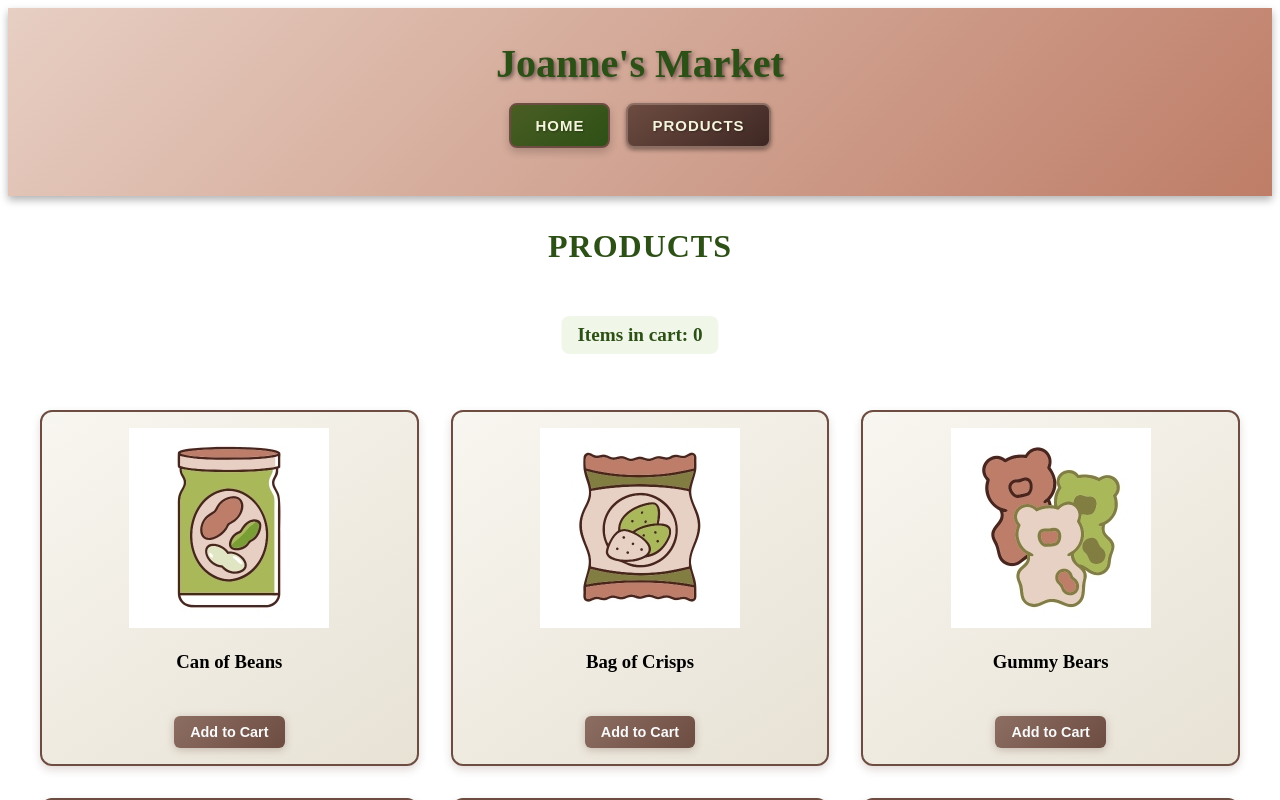
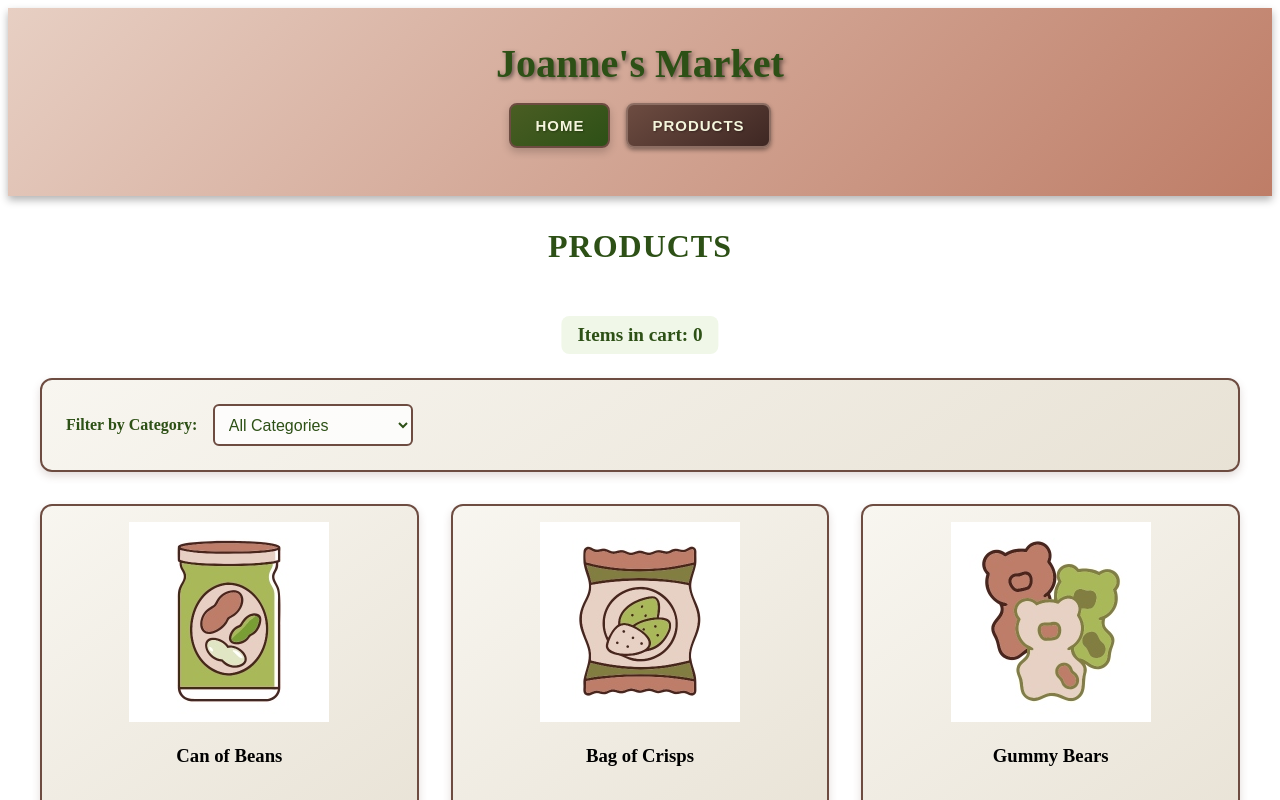
Before and after one commit to joanne-hoar/practice-session, an Angular app: page /products in a window 1280 px wide. Shown: the top 800 px of the page. Built offline with nearby package versions, Linux system fonts and the light colour scheme.

Commit message:
added a form to filter by category

```diff
--- a/src/app/product-list/product-list.html
+++ b/src/app/product-list/product-list.html
@@ -1,8 +1,11 @@
+<!-- Search form component with reactive category filter -->
+<app-search-form (categoryChange)="onCategoryChange($event)"></app-search-form>
 
 <div class="products-grid">
-        @for (aProduct of allProducts; track aProduct.id) {
+  <!-- Loop through filtered products using modern @for syntax -->
+  @for (aProduct of filteredProducts(); track aProduct.id) {
     <div class="product-card">
-             <!-- initialize a Product and connect event listener -->
+       <!-- Pass product data and listen for add to cart event -->
        <app-product-card [product]="aProduct" (addToCartEvent)="receiveAddToCart($event)"></app-product-card>
     </div>
   }
--- a/src/app/product-list/product-list.ts
+++ b/src/app/product-list/product-list.ts
@@ -1,12 +1,13 @@
-import { Component, inject } from '@angular/core';
+import { Component, inject, signal, computed } from '@angular/core';
 import { ProductCard } from '../product-card/product-card';
 import { Product } from '../product';
 import { CartService } from '../services/cart-service';
 import { ProductService } from '../services/product-service';
+import { SearchForm } from '../search-form/search-form';
 
 @Component({
   selector: 'app-product-list',
-  imports: [ProductCard],
+  imports: [ProductCard, SearchForm],
   templateUrl: './product-list.html',
   styleUrl: './product-list.css',
 })
@@ -14,11 +15,25 @@ export class ProductList {
   cartService = inject(CartService);
   productService = inject(ProductService);
 
-  allProducts = this.productService.getAllProducts();
+  // Signal to track selected category
+  selectedCategory = signal('');
 
-  // This method is triggered when the child emits the event (see html template)
+  // Computed signal - automatically recalculates when selectedCategory changes
+  filteredProducts = computed(() => {
+    const category = this.selectedCategory();
+    return category
+      ? this.productService.getProductsByCategory(category)
+      : this.productService.getAllProducts();
+  });
+
+  // Called when search form emits category change
+  onCategoryChange(category: string) {
+    this.selectedCategory.set(category);
+  }
+
+  // This method is triggered when the child emits the add to cart event
   receiveAddToCart(id: number) {
-    const product = this.allProducts.find(p => p.id === id);
+    const product = this.filteredProducts().find(p => p.id === id);
     if (product) {
       this.cartService.addToCart(product);
     }
--- /dev/null
+++ b/src/app/search-form/search-form.css
@@ -0,0 +1,34 @@
+.search-form {
+  background: linear-gradient(145deg, #f8f6f0 0%, #e8e2d5 100%);
+  padding: 1.5rem;
+  border-radius: 12px;
+  margin-bottom: 2rem;
+  border: 2px solid #6d4c41;
+  box-shadow: 0 4px 8px rgba(109, 76, 65, 0.2);
+  display: flex;
+  align-items: center;
+  gap: 1rem;
+}
+
+label {
+  font-weight: 700;
+  color: #2d5016;
+  font-size: 1rem;
+}
+
+select {
+  padding: 0.6rem;
+  border: 2px solid #6d4c41;
+  border-radius: 6px;
+  font-size: 1rem;
+  background: rgba(255, 255, 255, 0.8);
+  color: #2d5016;
+  cursor: pointer;
+  min-width: 200px;
+}
+
+select:focus {
+  outline: none;
+  border-color: #4a5d23;
+  box-shadow: 0 2px 6px rgba(74, 93, 35, 0.2);
+}
--- /dev/null
+++ b/src/app/search-form/search-form.html
@@ -0,0 +1,10 @@
+<div class="search-form">
+  <label for="category">Filter by Category:</label>
+  <!-- Reactive form control binding using [formControl] directive -->
+  <select id="category" [formControl]="categoryControl">
+    <option value="">All Categories</option>
+    <option value="grocery">Grocery</option>
+    <option value="clothing">Clothing</option>
+    <option value="stationary">Stationary</option>
+  </select>
+</div>
--- /dev/null
+++ b/src/app/search-form/search-form.ts
@@ -0,0 +1,23 @@
+import { Component, output } from '@angular/core';
+import { ReactiveFormsModule, FormControl } from '@angular/forms';
+
+@Component({
+  selector: 'app-search-form',
+  imports: [ReactiveFormsModule],
+  templateUrl: './search-form.html',
+  styleUrl: './search-form.css',
+})
+export class SearchForm {
+  // Reactive form control for category dropdown
+  categoryControl = new FormControl('');
+
+  // Output event to notify parent when category changes
+  categoryChange = output<string>();
+
+  constructor() {
+    // Subscribe to form control changes and emit to parent
+    this.categoryControl.valueChanges.subscribe(value => {
+      this.categoryChange.emit(value || '');
+    });
+  }
+}
```
Also changed, not shown: 1 other file (tests, documents, lock files or other folders). Lines whose indentation alone changed are shown as unchanged.
